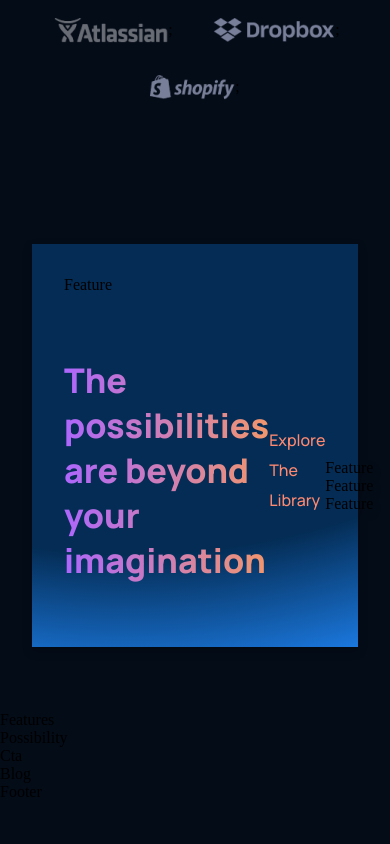
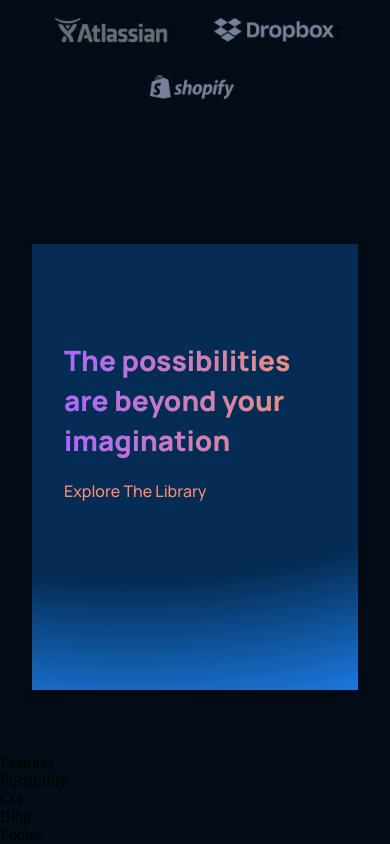
Before and after one commit to paxton44/modern-ui-website, a React (Create React App) app: page / in a window 390 px wide. Shown: the part 1215-2059 px from the top of the page. Before the commit the page ends 2016 px from the top, so only its background shows below. Built offline with nearby package versions, Linux system fonts and the light colour scheme.

Commit message:
setting up feature to use props

```diff
--- a/src/components/feature/Feature.jsx
+++ b/src/components/feature/Feature.jsx
@@ -1,9 +1,17 @@
 import React from 'react';
 import './feature.css';
 
-const Feature = () => {
+const Feature = ({title, text}) => {
   return (
-    <div>Feature</div>
+    <div className='gpt3__features-container__feature'>
+      <div className='gpt3__features-container__feature-title'>
+        <div />
+        <h1>{title}</h1>
+        <div className='gpt3__features-container_feature-text'>
+          {text}
+        </div>
+      </div>
+    </div>
   )
 }
 
--- a/src/containers/whatGPT3/WhatGPT3.jsx
+++ b/src/containers/whatGPT3/WhatGPT3.jsx
@@ -17,7 +17,6 @@ const WhatGPT3 = () => {
           <Feature />
         </div>
       </div>
-
     </div>
   )
 }
--- a/src/containers/whatGPT3/whatGPT3.css
+++ b/src/containers/whatGPT3/whatGPT3.css
@@ -24,14 +24,16 @@
 }
 
 .gpt3__whatgpt3-feature {
-   display: flex;
+    display: flex;
 }
 
+/* Customizing feature component as per needs */
 .gpt3__whatgpt3-feature .gpt3__features-container__feature {
     margin: 0;
 }
 
-.gpt3__whatgpt3-feature .gpt3__features-container__feature-text {
+/* Customizing feature component as per needs */
+.gpt3__whatgpt3-feature .gpt3__features-container_feature-text {
     max-width: 700px;
 }
 
@@ -40,6 +42,7 @@
     flex-direction: row;
     justify-content: space-between;
     align-items: center;
+
     margin: 4rem 0 2rem;
 }
 
@@ -64,5 +67,57 @@
     display: flex;
     flex-wrap: wrap;
     flex-direction: row;
+
     margin-top: 2rem;
 }
+
+/* Customizing feature component as per needs */
+.gpt3__whatgpt3-container .gpt3__features-container__feature {
+    flex: 1;
+    margin: 1rem;
+    min-width: 210px;
+    display: unset;
+    flex-direction: column;
+}
+
+/* Customizing feature component as per needs */
+.gpt3__whatgpt3-container .gpt3__features-container_feature-text {
+    margin-top: 0.5rem;
+}
+
+@media screen and (max-width: 850px) {
+    .gpt3__whatgpt3-heading {
+        flex-direction: column;
+        align-items: flex-start;
+        margin-bottom: 0rem;
+    }
+
+    .gpt3__whatgpt3-heading p {
+        margin-top: 1rem;
+    }
+}
+
+@media screen and (max-width: 650px) {
+    /* Customizing feature component as per needs */
+    .gpt3__whatgpt3-feature .gpt3__features-container__feature {
+        flex-direction: column;
+    }
+
+    /* Customizing feature component as per needs */
+    .gpt3__whatgpt3-feature .gpt3__features-container_feature-text {
+        margin-top: 0.5rem;
+    }
+
+    .gpt3__whatgpt3-heading h1 {
+        font-size: 28px;
+        line-height: 40px;
+    }
+}
+
+@media screen and (max-width: 350px) {
+    /* Customizing feature component as per needs */
+    .gpt3__whatgpt3-container .gpt3__features-container__feature {
+        margin: 1rem 0;
+        min-width: 100%;
+    }
+}
```
